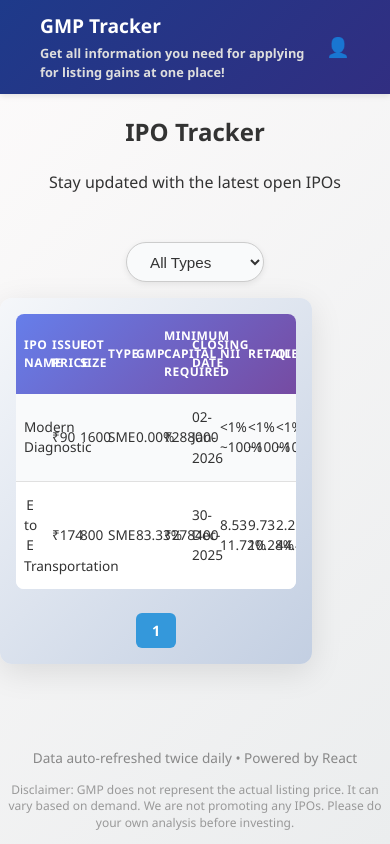
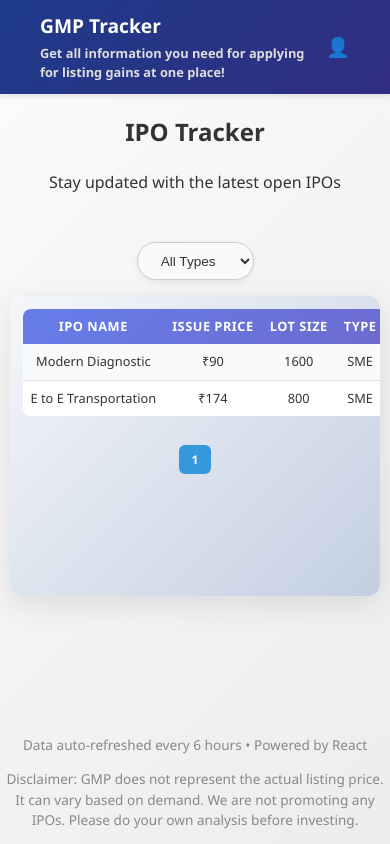
Before and after one commit to Ghost0028/IPO-Tracker, a React (Vite) app in the folder ipo_tracker/: page / in a window 390 px wide. Built offline with nearby package versions, Linux system fonts and the light colour scheme.

Commit message:
Made it responsive

```diff
--- a/ipo_tracker/src/App.css
+++ b/ipo_tracker/src/App.css
@@ -1,3 +1,9 @@
+/* Global reset */
+* {
+  box-sizing: border-box; /* padding included in width */
+}
+
+/* Body & HTML */
 body, html {
   margin: 0;
   padding: 0;
@@ -6,10 +12,10 @@ body, html {
   color: #333;
   min-height: 100vh;
   width: 100%;
-  overflow-x: hidden; /* prevent horizontal scroll */
+  overflow: hidden;
+  /* overflow-x: auto; ✅ allow horizontal scroll if content overflows */
+}
 
-}
- * { box-sizing: border-box; /* padding included in width */ }
 /* Root mount point created by React */
 #root {
   width: 100%;
@@ -23,28 +29,31 @@ body, html {
   flex: 1;                     /* take all available space inside #root */
   display: flex;
   flex-direction: column;       /* stack header, table, footer */
-  align-items: center;          /* center horizontally */
+  align-items: stretch;
   justify-content: flex-start;  /* keep content at top */
   text-align: center;
   width: 100%;
-  padding-top: 0%;
-  box-sizing: border-box;
-  margin-top: 0%;
+  padding-top: 0;
+  margin-top: 0;
 }
 
+/* Header */
 .page-header {
   margin-bottom: 2rem;
 }
 
+/* Footer */
 .page-footer {
   margin-top: auto;   /* push footer to bottom if content is short */
   font-size: 0.85rem;
   color: #888;
 }
+
 .disclaimer {
   margin-top: 0.5rem;
   font-size: 0.75rem;
   color: #999;
   max-width: 800px;
   line-height: 1.4;
+  text-align: center;
 }
--- a/ipo_tracker/src/App.jsx
+++ b/ipo_tracker/src/App.jsx
@@ -15,8 +15,8 @@ function App() {
       <IpoTable />
 
       <footer className="page-footer">
-        <p>Data auto-refreshed twice daily • Powered by React</p>
-        <p className="disclaimer">
+        <p>Data auto-refreshed every 6 hours • Powered by React</p>
+        <p className="page-footer">
         Disclaimer: GMP does not represent the actual listing price. It can vary based on demand.
         We are not promoting any IPOs. Please do your own analysis before investing.
         </p>
--- a/ipo_tracker/src/components/IpoTable.css
+++ b/ipo_tracker/src/components/IpoTable.css
@@ -8,22 +8,23 @@
   box-shadow: 0 8px 32px rgba(0, 0, 0, 0.1);
   margin: 2rem auto;
   min-height: 300px;       /* consistent height even if empty */
-  max-width: 100%;       /*cap width on large screens */
-  width: 80%;             /* fill parent width */
+  max-width: 100%;         /* cap width on large screens */
+  width: 80%;              /* fill parent width */
   text-align: center;
+  overflow-x: hidden;       /* desktop/tablet: no scroll */
 }
 
 /* Empty state modifier */
 .ipo-table-container.is-empty {
   display: flex;
-  align-items: center;     /* vertical centering */
-  justify-content: center; /* horizontal centering */
+  align-items: center;
+  justify-content: center;
 }
 
 /* Table */
 .ipo-table {
-  width: 100%;             /* fill container width */
-  table-layout: fixed;     /* prevents overflow from wide columns */
+  width: 100%;
+  table-layout: fixed;     /* desktop/tablet: fixed layout */
   border-collapse: collapse;
   font-family: 'Segoe UI', Tahoma, Geneva, Verdana, sans-serif;
   background: white;
@@ -40,7 +41,6 @@
 
 .ipo-table thead th {
   padding: 1.2rem 1.5rem;
-  text-align: left;
   font-weight: 600;
   letter-spacing: 0.5px;
   text-transform: uppercase;
@@ -81,25 +81,6 @@
   background-color: white;
 }
 
-/* Responsive design */
-@media (max-width: 768px) {
-  .ipo-table-container {
-    padding: 1rem;
-    margin: 1rem 0;
-  }
-
-  .ipo-table thead th {
-    padding: 0.8rem 0.5rem;
-    font-size: 0.75rem;
-    text-align: center;
-  }
-
-  .ipo-table td {
-    padding: 0.8rem 0.5rem;
-    font-size: 0.85rem;
-  }
-}
-
 /* Data cells highlight */
 .ipo-data {
   color: #ef4444;
@@ -120,10 +101,11 @@
 .pagination {
   margin-top: 1.5rem;
   text-align: center;
+  flex-wrap: wrap;
 }
 
 .pagination button {
-  margin: 0 6px;
+  margin: 0.3rem 6px;
   padding: 0.5rem 1rem;
   border: none;
   border-radius: 6px;
@@ -144,12 +126,14 @@
   font-weight: 600;
 }
 
+/* Filter bar */
 .filter-bar {
   display: flex;
   justify-content: center;
   align-items: center;
   margin-bottom: 1rem;
   gap: 0.5rem;
+  flex-wrap: wrap;
 }
 
 .filter-bar label {
@@ -159,7 +143,7 @@
 
 .filter-bar select {
   padding: 0.6rem 1.2rem;
-  border-radius: 999px; /* pill shape */
+  border-radius: 999px;
   border: 1px solid #ccc;
   font-size: 0.95rem;
   background: #f9fafb;
@@ -167,9 +151,85 @@
   cursor: pointer;
   box-shadow: 0 2px 6px rgba(0,0,0,0.08);
   transition: all 0.2s ease;
+  width: 30%;
+  max-width: 200px;   /* ✅ cap width */
 }
 
 .filter-bar select:hover {
   border-color: #667eea;
   box-shadow: 0 3px 8px rgba(0,0,0,0.12);
 }
+
+/* -------------------- Responsive Design -------------------- */
+
+/* Small phones: enable scroll, compact table */
+@media (max-width: 1050px) {
+  .ipo-table-container {
+    width: 95%;
+    padding: 0.8rem;
+    margin: 1rem auto;
+    overflow-x: auto;           /* ✅ enable horizontal scroll */
+    -webkit-overflow-scrolling: touch;
+  }
+
+  .ipo-table {
+    min-width: 700px;           /* ✅ force table wider than viewport */
+    table-layout: auto;         /* ✅ natural column sizing */
+  }
+
+  .ipo-table thead th,
+  .ipo-table td {
+    white-space: nowrap;        /* ✅ keep single-line cells */
+    font-size: 0.8rem;
+    padding: 0.5rem;
+  }
+
+  .pagination button {
+    font-size: 0.75rem;
+    padding: 0.4rem 0.8rem;
+  }
+
+  .filter-bar {
+    flex-direction: column;
+    gap: 0.3rem;
+  }
+
+  .filter-bar select {
+
+    max-width: 100%;
+    font-size: 0.85rem;
+  }
+}
+
+/* Tablets */
+/* @media (max-width: 768px) {
+  .ipo-table-container {
+    width: 90%;
+    padding: 1rem;
+  }
+
+  .ipo-table thead th {
+    font-size: 0.85rem;
+  }
+
+  .ipo-table td {
+    font-size: 0.85rem;
+  }
+}
+
+
+
+/* Large desktops */
+@media (min-width: 1440px) {
+  .ipo-table-container {
+    width: 70%;
+  }
+
+  .ipo-table thead th {
+    font-size: 1rem;
+  }
+
+  .ipo-table td {
+    font-size: 1rem;
+  }
+} */
```
Also changed, not shown: 2 other files (tests, documents, lock files or other folders).
